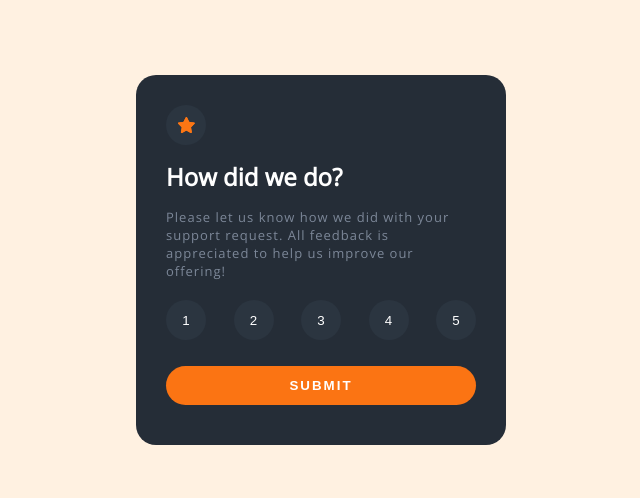
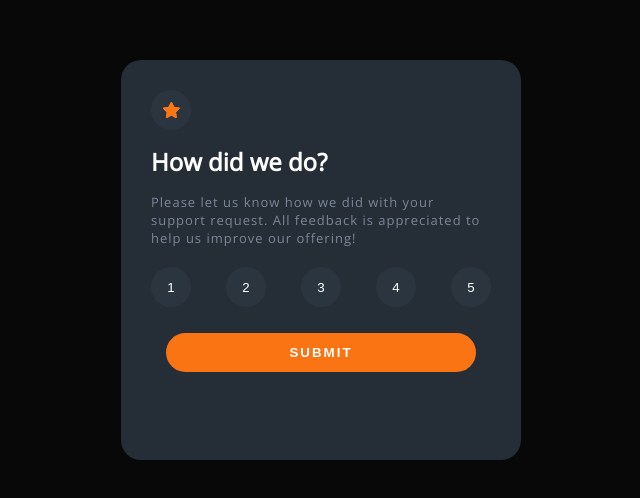
Before and after one commit to DjanyMouton/Interactive-rating-component, a plain HTML site: page index.html in a window 1280 px wide. Shown: the part 140-638 px from the top of the page, without its empty margins (319-959 px from the left). Drawn offline with nearby package versions, Linux system fonts and the light colour scheme.

Commit message:
Added second HTML file

```diff
--- a/function.js
+++ b/function.js
@@ -30,20 +30,13 @@ function changeBackgroundSubmitButton(){
 
 changeBackgroundSubmitButton();
 
-// Function than take the rating value
+// Function than take the value of the rating and add it to the rate paragraphe
 
-let ratingButton1 = document.querySelector("#btn-1");
-let ratingButton2 = document.querySelector("#btn-2");
-let ratingButton3 = document.querySelector("#btn-3");
-let ratingButton4 = document.querySelector("#btn-4");
-let ratingButton5 = document.querySelector("#btn-5");
+function addValue(){
+  submitBtn.addEventListener('click', () => {
 
-ratingButton1 = 1;
-ratingButton2 = 2;
-ratingButton3 = 3;
-ratingButton4 = 4;
-ratingButton5 = 5;
-
+  })
+}
 
 // Reprend au moment ou tu dois prendre la valeur des note pour les implanter dans le paragraphe qui suit
 // "You selected ... out of 5"
--- a/index.html
+++ b/index.html
@@ -47,7 +47,7 @@
 
     </section>
 
-    <a class="submit-link" href="http://google.com" target="_blank">
+    <a class="submit-link" href="/page2.html" target="_blank">
       <button class="submit-btn"> SUBMIT </button>
     </a>
   </main>
--- a/style.css
+++ b/style.css
@@ -13,7 +13,7 @@ body{
     box-sizing: border-box;
     height: 100vh;
     width: 100%;
-    background-color: rgb(255, 241, 225);
+    background-color: rgb(8, 8, 8);
 }
 
 /* MAIN CONTENT */
@@ -33,8 +33,8 @@ body{
     background-color: hsl(213, 19%, 18%);
     border-radius: 20px;
     padding: 30px;
-    height: 310px;
-    width: 310px;
+    height: 340px;
+    width: 340px;
     display: flex;
     flex-direction: column;
 }
--- /dev/null
+++ b/style2.css
@@ -0,0 +1,58 @@
+@import url('https://fonts.googleapis.com/css2?family=Open+Sans&display=swap');
+@import url('https://fonts.googleapis.com/css2?family=Open+Sans:wght@300&display=swap');
+
+/* GENERAL PARAMETER */
+*{
+    margin: 0;
+}
+body{
+    display: flex;
+    align-items: center;
+    justify-content: center;
+    margin: 0;
+    box-sizing: border-box;
+    height: 100vh;
+    width: 100%;
+    background-color: rgb(8, 8, 8);
+}
+
+#main{
+    display: flex;
+    flex-direction: column;
+    align-items: center;
+    justify-content: center;
+    background-color: hsl(213, 19%, 18%);
+    border-radius: 20px;
+    padding: 30px;
+    height: 340px;
+    width: 340px;
+    display: flex;
+    flex-direction: column;
+}
+#image{
+    height: 120px;
+    width: 180px;
+    background-size: contain;
+    background-image: url(/images/illustration-thank-you.svg);
+}
+#rate{
+    height: 30px;
+    width: 200px;
+    background-color:  hsl(213, 19%, 21%);
+    border-radius: 25px;
+    margin-top: 20px;
+}
+#thank-you{
+    margin-top: 20px;
+    color: white;
+    font-family: 'Open Sans', sans-serif;
+}
+#paragraphe{
+    width: 320px;
+    text-align: center;
+    color: rgb(189, 189, 189);
+    line-height: 1.5;
+    margin-top: 20px;
+    font-size: 13px;
+    font-family: 'Open Sans', sans-serif;
+}
```
Also changed, not shown: page2.html (added, +36 -0 lines).
